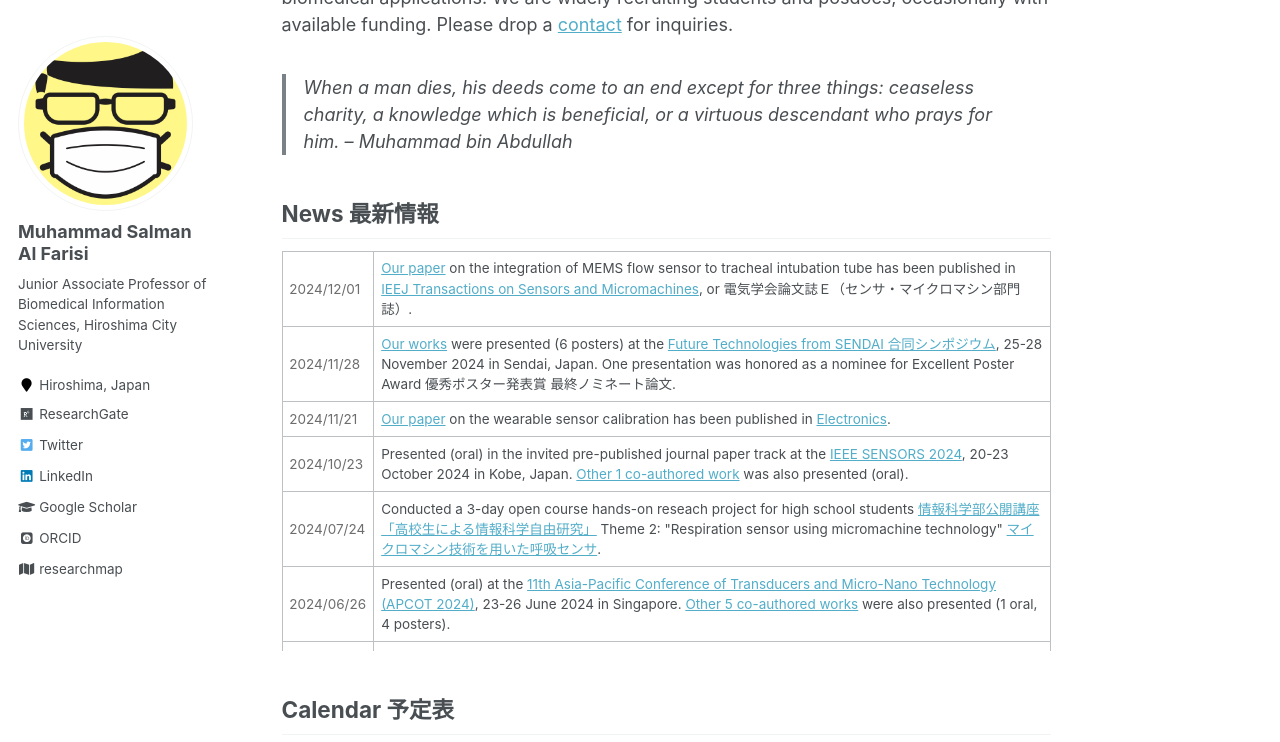
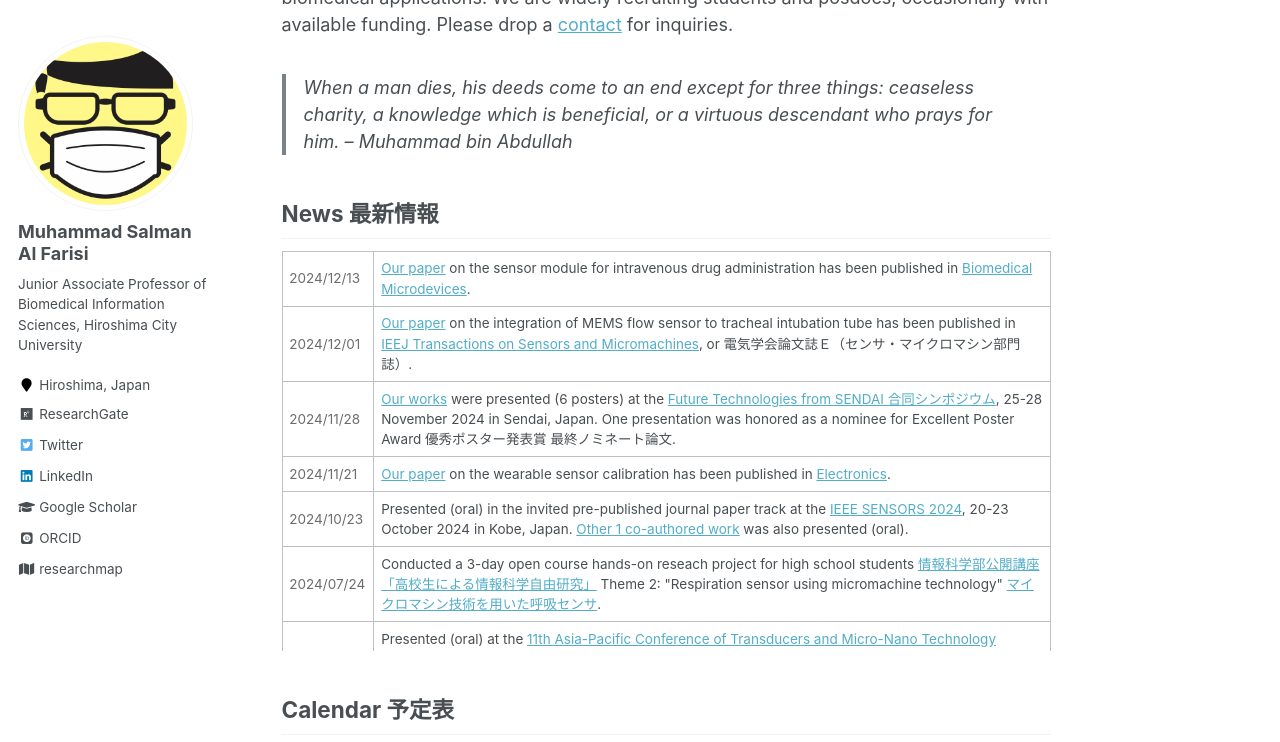
Before and after one commit to msalfarisi/msalfarisi.github.io, a Jekyll site: the page built from _pages/home.md, in a window 1280 px wide and 900 px high, scrolled down 457 px, cut to the strip 0-742 px from the top of the window. Built offline with Jekyll 4.4.1, drawn with Linux system fonts in a browser that asks for light colours; some web fonts are replaced.

Commit message:
Update home.md

```diff
--- a/_pages/home.md
+++ b/_pages/home.md
@@ -22,6 +22,10 @@ Welcome to the homepage of Muhammad Salman Al Farisi, a Lecturer (Junior Associa
 
 <div style="overflow-y: scroll; height:400px;">
  <table style="width:100%">
+  <tr>
+    <td style="color:#6d6d6d;">2024/12/13</td>
+    <td><a href="/publication/">Our paper</a> on the sensor module for intravenous drug administration has been published in <a href="https://doi.org/10.1007/s10544-024-00730-1">Biomedical Microdevices</a>.</td>
+  </tr>
   <tr>
     <td style="color:#6d6d6d;">2024/12/01</td>
     <td><a href="/publication/">Our paper</a> on the integration of MEMS flow sensor to tracheal intubation tube has been published in <a href="https://doi.org/10.1541/ieejsmas.144.390">IEEJ Transactions on Sensors and Micromachines</a>, or 電気学会論文誌Ｅ（センサ・マイクロマシン部門誌）.</td>
```
